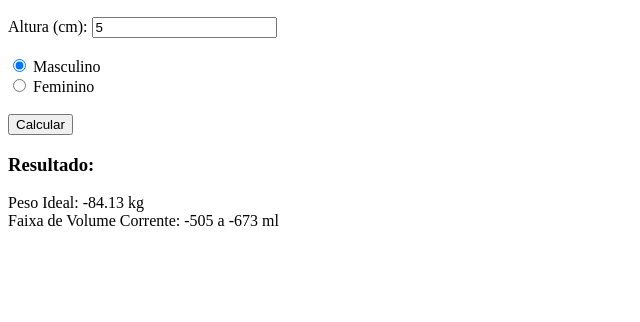
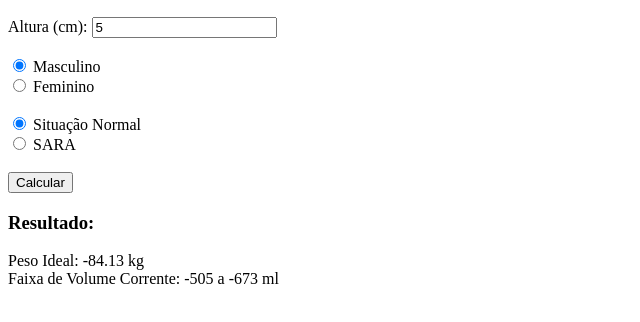
Before and after one commit to ahermanoml/checklistplantao, a plain HTML site: page calculadoraPesoIdeal.html in a window 1280 px wide. Both pictures are taken after typing "5" into the empty fields and a click on the button "Calcular". Shown: the part 50-372 px from the top of the page, without its empty margins (0-640 px from the left). Drawn offline with Linux system fonts and the light colour scheme.

Commit message:
Update calculadoraPesoIdeal.html

```diff
--- a/calculadoraPesoIdeal.html
+++ b/calculadoraPesoIdeal.html
@@ -6,6 +6,7 @@
         function calcularPesoVolume() {
             var altura = document.getElementById('altura').value;
             var sexo = document.querySelector('input[name="sexo"]:checked').value;
+            var situacao = document.querySelector('input[name="situacao"]:checked').value;
             var pesoIdeal;
             var volumeCorrente;
 
@@ -15,7 +16,11 @@
                 pesoIdeal = 45.5 + 0.91 * (altura - 152.4);
             }
 
-            volumeCorrente = Math.round(pesoIdeal * 6)  + " a " + Math.round(pesoIdeal * 8) + " ml";
+            if (situacao === 'normal') {
+                volumeCorrente = Math.round(pesoIdeal * 6) + " a " + Math.round(pesoIdeal * 8) + " ml";
+            } else { // SARA
+                volumeCorrente = Math.round(pesoIdeal * 4) + " a " + Math.round(pesoIdeal * 6) + " ml";
+            }
 
             document.getElementById('resultado').innerHTML =
                 "Peso Ideal: " + pesoIdeal.toFixed(2) + " kg<br>" +
@@ -33,6 +38,11 @@
     <input type="radio" id="feminino" name="sexo" value="feminino">
     <label for="feminino">Feminino</label><br><br>
 
+    <input type="radio" id="normal" name="situacao" value="normal" checked>
+    <label for="normal">Situação Normal</label><br>
+    <input type="radio" id="sara" name="situacao" value="sara">
+    <label for="sara">SARA</label><br><br>
+
     <button onclick="calcularPesoVolume()">Calcular</button>
 
     <h3>Resultado:</h3>
```
